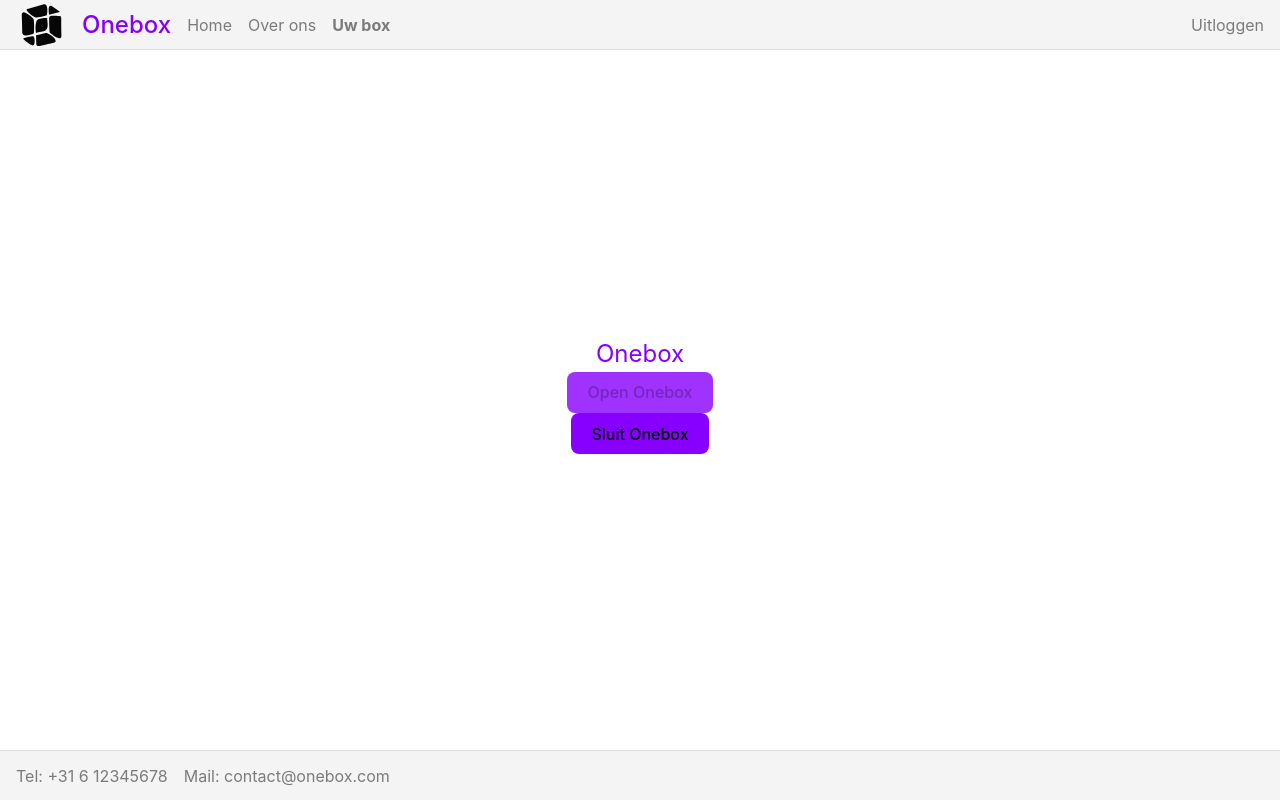
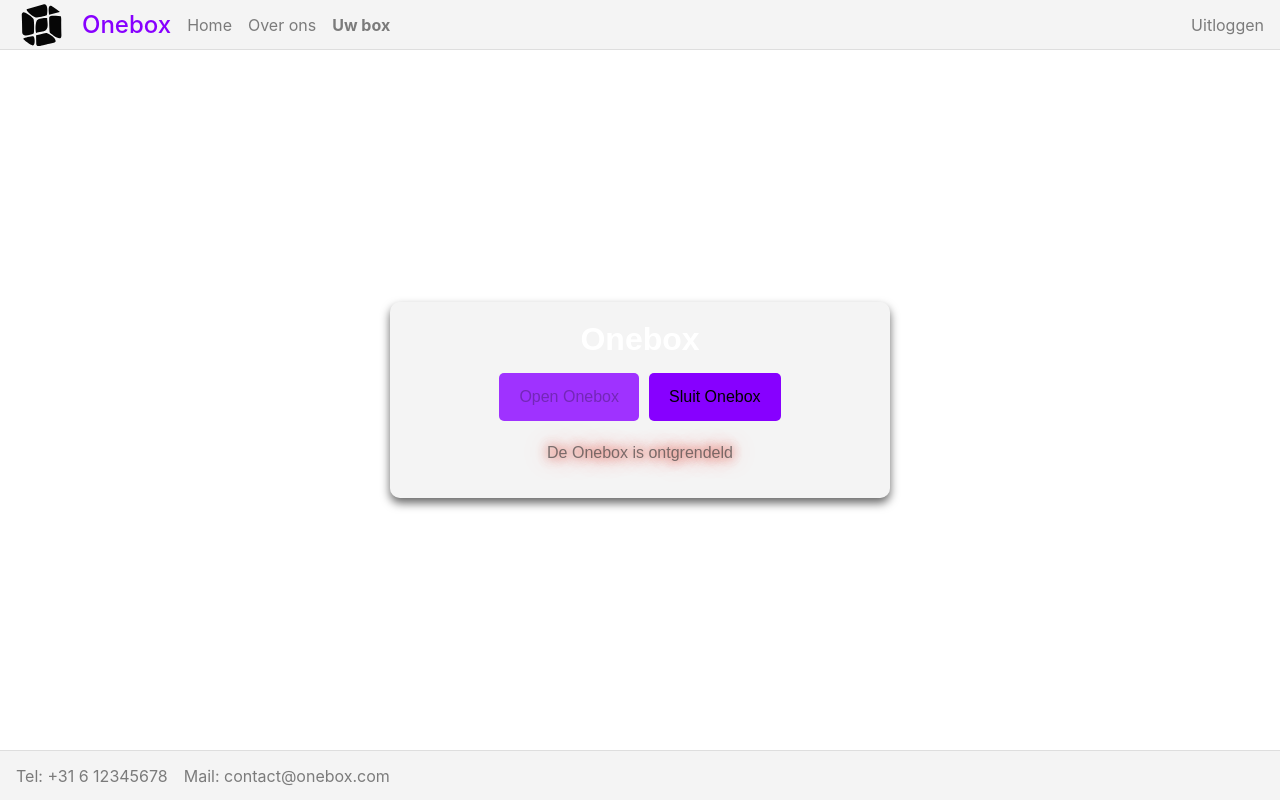
Before and after one commit to ibdrs/Onebox-frontend, a Vue app: page /dashboard in a window 1280 px wide. Built offline with nearby package versions, Linux system fonts and the light colour scheme; no server answers; sample sign-in values are in the browser's storage.

Commit message:
updated UI

```diff
--- a/src/components/TrackAndTrace.vue
+++ b/src/components/TrackAndTrace.vue
@@ -88,3 +88,35 @@
     </div>
   </div>
 </template>
+
+<style scoped>
+  h2 {
+    margin-bottom: 10px;
+  }
+
+  .page_inner_container {
+    max-width: 500px;
+    margin: 0 auto;
+    padding: 20px;
+    text-align: center;
+  }
+
+  input {
+    width: 100%;
+    padding: 10px;
+    margin-bottom: 10px;
+    border: 1px solid;
+    border-radius: 5px;
+    box-sizing: border-box;
+  }
+
+  button.trace {
+    padding: 10px 20px;
+    border: none;
+    color: #fff;
+    font-size: 1rem;
+    border-radius: 5px;
+    cursor: pointer;
+    transition: background-color 0.3s ease;
+  }
+</style>
--- a/src/views/DashboardPage.vue
+++ b/src/views/DashboardPage.vue
@@ -54,6 +54,10 @@
         console.log('Box locked:', data);
       });
   };
+
+  onMounted(() => {
+    fetchBoxState();
+  });
 </script>
 
 <script>
@@ -70,19 +74,31 @@
       }
     }
   };
-
-  onMounted(() => {
-    fetchBoxState();
-  });
 </script>
 <template>
   <Header />
 
   <main class="page_container">
     <div class="page_inner_container">
-      <h2>Onebox</h2>
-      <button @click="unlockBox" :disabled="stateLocked">Open Onebox</button>
-      <button @click="lockBox" :disabled="!stateLocked">Sluit Onebox</button>
+      <h2 class="title">
+        Onebox
+      </h2><!-- Action Buttons -->
+      <div class="button_group">
+        <button @click="unlockBox" :disabled="stateLocked">Open Onebox</button>
+        <button @click="lockBox" :disabled="!stateLocked">Sluit Onebox</button>
+      </div>
+
+      <div class="status_display">
+        <div class="status"
+             :class="{ locked: stateLocked, unlocked: !stateLocked }">
+          <i class="status_icon"
+             :class="stateLocked ? 'fas fa-lock' : 'fas fa-unlock-alt'"></i>
+          <p class="status_text">
+            {{ stateLocked ? 'De Onebox is ontgrendeld' : 'De Onebox is vergrendeld' }}
+          </p>
+        </div>
+      </div>
+
     </div>
   </main>
 
@@ -90,4 +106,84 @@
 </template>
 
 <style scoped>
+  .page_container {
+    font-family: Arial, sans-serif;
+    padding: 20px;
+    display: flex;
+    justify-content: center;
+    align-items: center;
+  }
+
+  .page_inner_container {
+    text-align: center;
+    max-width: 500px;
+    width: 100%;
+    margin: 0 auto;
+    background: var(--color-background-soft);
+    padding: 13px;
+    border-radius: 10px;
+    box-shadow: 0 5px 10px rgba(0, 0, 0, 0.6);
+  }
+
+  .title {
+    font-size: 2rem;
+    font-weight: bold;
+    margin-bottom: 10px;
+    color: #fff;
+  }
+
+  .status_display {
+    margin: 20px 0;
+  }
+
+  <style scoped >
+  .status {
+    display: flex;
+    align-items: center;
+    justify-content: center;
+    gap: 10px;
+    padding: 10px 20px;
+    border-radius: 8px;
+    font-size: 1.5rem;
+    font-weight: bold;
+    color: #fff; /* The color of the text */
+    background: transparent; /* Remove the background */
+    text-shadow: 0 0 10px rgba(231, 76, 60, 0.8), 0 0 20px rgba(231, 76, 60, 0.6); /* Default glow for locked */
+    transition: text-shadow 0.3s ease, transform 0.2s ease;
+  }
+
+  /* Locked state glow */
+  .status.locked {
+    text-shadow: 0 0 10px rgba(231, 76, 60, 0.8), 0 0 15px rgba(231, 76, 60, 0.6), 0 0 30px rgba(231, 76, 60, 0.4); /* Red glow for locked */
+  }
+
+  /* Unlocked state glow */
+  .status.unlocked {
+    text-shadow: 0 0 10px rgba(46, 204, 113, 0.8), 0 0 15px rgba(46, 204, 113, 0.6), 0 0 30px rgba(46, 204, 113, 0.4); /* Green glow for unlocked */
+  }
+
+
+  .status_icon {
+    font-size: 1.8rem;
+  }
+
+  .status_text {
+    margin: 0;
+  }
+
+
+  .button_group {
+    display: flex;
+    gap: 10px;
+    justify-content: center;
+  }
+
+  .button_group button {
+    font-size: 1rem;
+    padding: 15px 20px;
+    border: none;
+    border-radius: 5px;
+    cursor: pointer;
+    transition: background-color 0.3s ease, transform 0.2s ease;
+  }
 </style>
```
